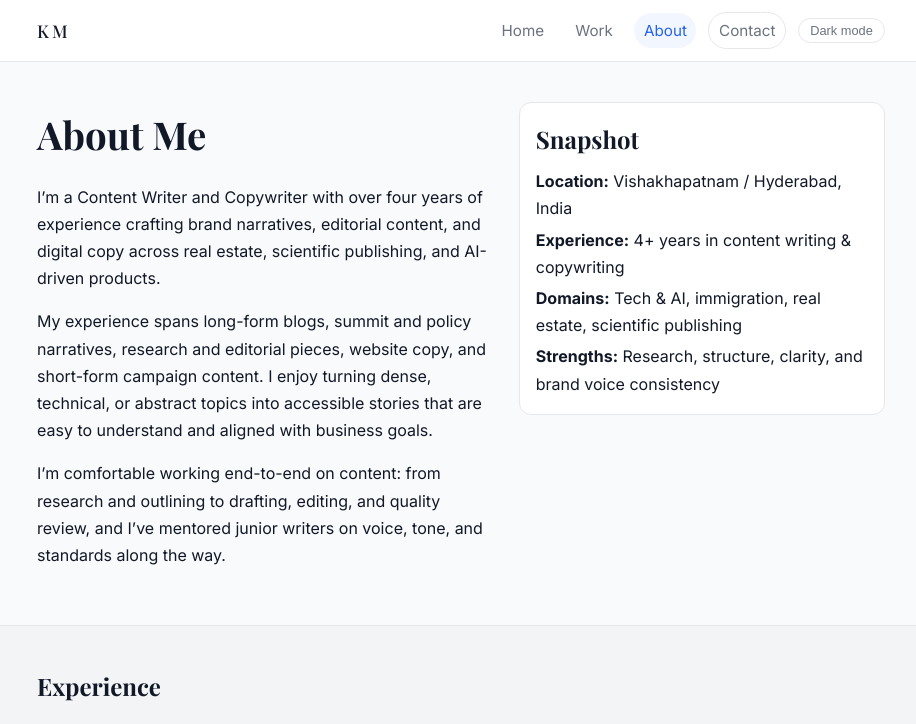
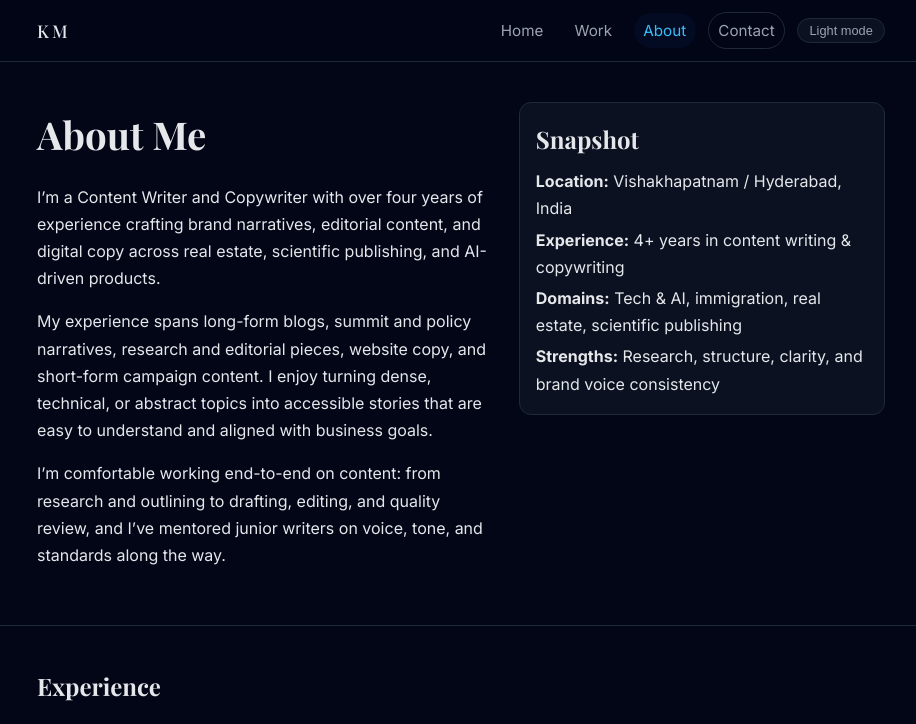
Before and after one commit to madhuvss-g/Moulika.Kancharla, a plain HTML site: page about.html in a window 1280 px wide. Both pictures are taken after a click on the button "Dark mode". Shown: the top 724 px of the page, without its empty margins (179-1095 px from the left). Drawn offline with nearby package versions, Linux system fonts and the light colour scheme.

Commit message:
Update about.html

```diff
--- a/about.html
+++ b/about.html
@@ -129,5 +129,32 @@
       </div>
     </div>
   </footer>
+  <script>
+(function () {
+  var docEl = document.documentElement;
+  var toggle = document.getElementById('theme-toggle');
+  var prefersDark = window.matchMedia && window.matchMedia('(prefers-color-scheme: dark)').matches;
+
+  // Initial theme based on system preference
+  docEl.setAttribute('data-theme', prefersDark ? 'dark' : 'light');
+
+  function updateLabel() {
+    if (!toggle) return;
+    var isDark = docEl.getAttribute('data-theme') === 'dark';
+    toggle.textContent = isDark ? 'Light mode' : 'Dark mode';
+  }
+
+  updateLabel();
+
+  if (toggle) {
+    toggle.addEventListener('click', function () {
+      var current = docEl.getAttribute('data-theme');
+      var next = current === 'dark' ? 'light' : 'dark';
+      docEl.setAttribute('data-theme', next);
+      updateLabel();
+    });
+  }
+})();
+</script>
 </body>
 </html>
```
